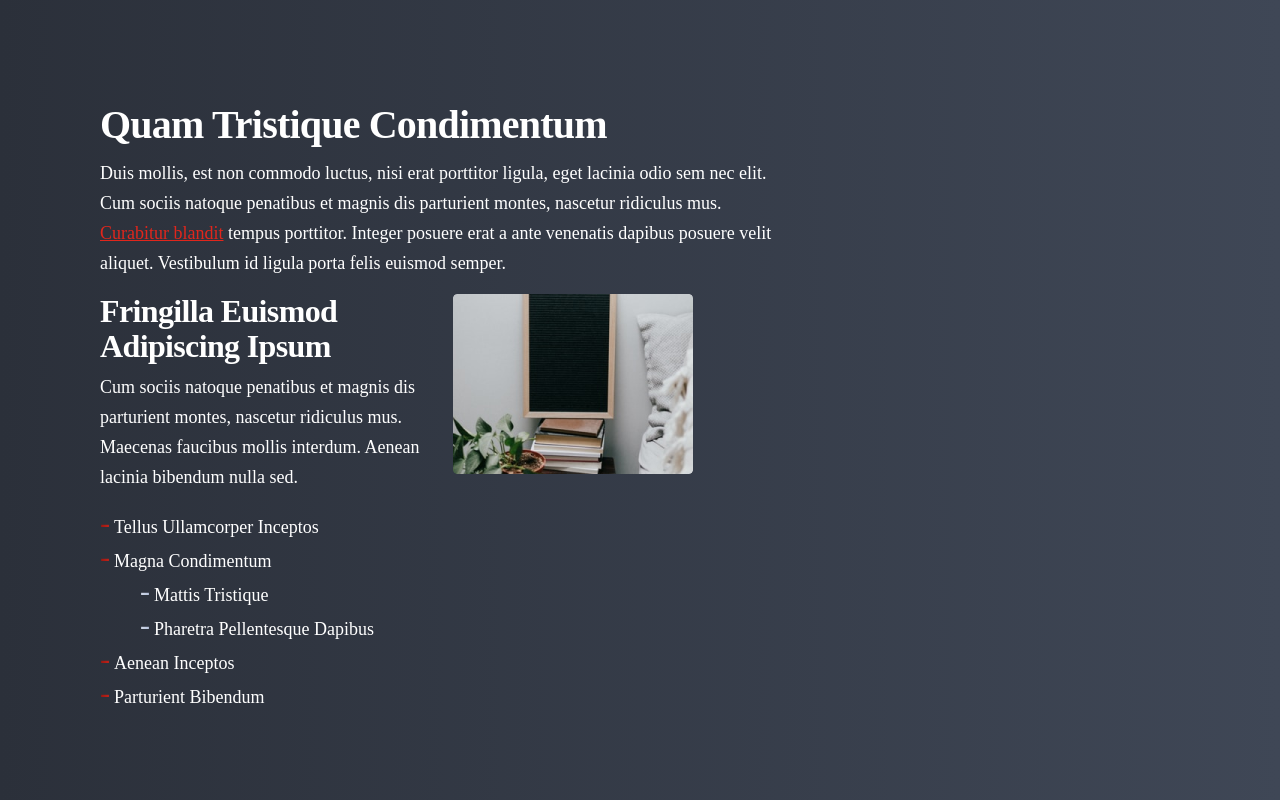
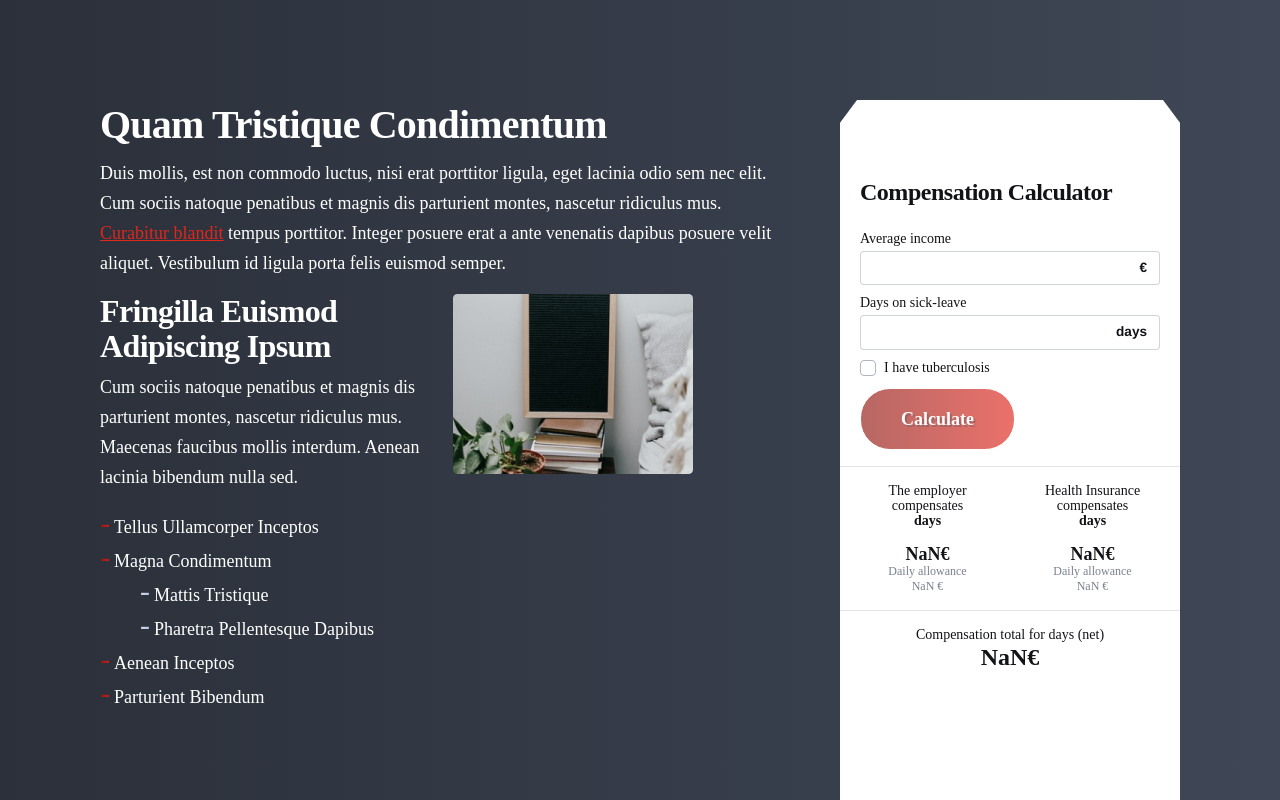
Before and after one commit to skavt/Compensation_Calculator, a Vue app: page / in a window 1280 px wide. Built offline with nearby package versions, Linux system fonts and the light colour scheme.

Commit message:
Implement calculator visual with style and make responsive whole page

```diff
--- a/src/modules/DefaultLayout.vue
+++ b/src/modules/DefaultLayout.vue
@@ -34,8 +34,40 @@
         <li>Parturient Bibendum</li>
       </ul>
     </div>
-    <div class="calculator">
-
+    <div class="col-md-4 col-sm-12 calculator">
+      <div class="calculator-content">
+        <h4>Compensation Calculator</h4>
+        <b-form class="calculator-form">
+          <label>Average income</label>
+          <b-input-group append="€">
+            <b-input v-model="income"></b-input>
+          </b-input-group>
+          <label>Days on sick-leave</label>
+          <b-input-group append="days">
+            <b-input v-model="sickDays"></b-input>
+          </b-input-group>
+          <b-checkbox v-model="haveTuberculosis">I have tuberculosis</b-checkbox>
+          <b-button class="calculate-button mt-2" @click="onCalculateClick" :disabled="!sickDays || !income">
+            Calculate
+          </b-button>
+        </b-form>
+        <hr/>
+        <div class="row result">
+          <div class="col-6">
+            <p class="compensate-header">The employer compensates<br/><b>{{ employerCompensateDays }} days</b></p>
+            <p class="compensate mb-0">{{ employerCompensate | round }}€</p>
+            <p class="daily-allowance mb-0">Daily allowance <br/>{{ dailyAllowance | round }} €</p>
+          </div>
+          <div class="col-6">
+            <p class="compensate-header">Health Insurance compensates<br/><b>{{ insuranceCompensateDays }} days</b></p>
+            <p class="compensate mb-0">{{ insuranceCompensate | round }}€</p>
+            <p class="daily-allowance mb-0">Daily allowance <br/>{{ dailyAllowance | round }} €</p>
+          </div>
+        </div>
+        <hr/>
+        <p class="total-compensation-title mb-0">Compensation total for {{ totalSickDays }} days (net)</p>
+        <p class="total-compensation">{{ totalCompensation | round }}€</p>
+      </div>
     </div>
   </div>
 </template>
@@ -147,4 +179,160 @@
       color: #E1261C;
     }
   }
+
+  .calculator {
+    .calculator-content {
+      height: 755px;
+      background: #FFFFFF;
+      clip-path: polygon(5% 0, 95% 0, 100% 3%, 115% 90%, 95% 100%, 10% 102%, 0 97%, 0 3%);
+
+      h4 {
+        padding: 80px 20px 8px 20px;
+        font-family: 'Sora';
+        font-style: normal;
+        font-weight: 700;
+        font-size: 24px;
+        line-height: 25px;
+        letter-spacing: -0.02em;
+        color: #111317;
+      }
+
+      label {
+        font-family: 'Sora';
+        font-style: normal;
+        font-weight: 400;
+        font-size: 14px;
+        line-height: 20px;
+        color: #111317;
+        margin-bottom: 2px;
+        margin-top: 8px;
+      }
+
+      .calculate-button {
+        display: flex;
+        flex-direction: row;
+        align-items: flex-start;
+        padding: 20px 40px;
+        gap: 10px;
+        background: linear-gradient(90deg, #911812 0%, #E1261C 100%);
+        border-radius: 30px;
+        border-color: unset;
+        font-family: 'Sora';
+        font-style: normal;
+        font-weight: 700;
+        font-size: 18px;
+        line-height: 20px;
+        color: #FFFFFF;
+        text-shadow: 2px 2px 0px rgba(0, 0, 0, 0.4);
+        flex: none;
+        order: 0;
+        flex-grow: 0;
+      }
+    }
+  }
+
+  .compensate-header {
+    font-family: 'Sora';
+    font-style: normal;
+    font-weight: 400;
+    font-size: 14px;
+    line-height: 15px;
+    text-align: center;
+    color: #111317;
+  }
+
+  .compensate {
+    font-family: 'Sora';
+    font-style: normal;
+    font-weight: 700;
+    font-size: 18px;
+    line-height: 20px;
+    align-items: center;
+    text-align: center;
+    color: #111317;
+  }
+
+  .daily-allowance {
+    font-family: 'Sora';
+    font-style: normal;
+    font-weight: 400;
+    font-size: 12px;
+    line-height: 15px;
+    text-align: center;
+    color: #7A818E;
+  }
+
+  .total-compensation-title {
+    font-family: 'Sora';
+    font-style: normal;
+    font-weight: 400;
+    font-size: 14px;
+    line-height: 15px;
+    align-items: center;
+    text-align: center;
+    color: #111317;
+  }
+
+  .total-compensation {
+    font-family: 'Sora';
+    font-style: normal;
+    font-weight: 700;
+    font-size: 24px;
+    line-height: 30px;
+    align-items: center;
+    text-align: center;
+    color: #111317;
+  }
+
+  .calculator-form {
+    padding: 0 20px 0 20px;
+  }
+
+  .result {
+    padding: 0 20px 0 20px;
+  }
+
+  .input-group-text {
+    border-left: unset;
+    border-right: 1px solid #ced4da;
+    border-bottom: 1px solid #ced4da;
+    border-top: 1px solid #ced4da;
+    background-color: unset;
+    font-weight: bold;
+    color: #111317;
+  }
+
+  .form-control {
+    border-right: unset;
+    border-left: 1px solid #ced4da;
+    border-bottom: 1px solid #ced4da;
+    border-top: 1px solid #ced4da;
+
+    &:focus {
+      box-shadow: unset;
+      outline: none;
+      border-color: #ced4da;
+    }
+  }
+
+  @media screen and (max-width: 1000px) {
+    .content-wrapper {
+      padding: 50px;
+    }
+
+    .list {
+      padding-top: 10px;
+    }
+  }
+
+  @media screen and (max-width: 767px) {
+    .content {
+      padding-right: 0;
+    }
+
+    .calculator {
+      padding-top: 25px;
+      padding-bottom: 50px;
+    }
+  }
 </style>
```
